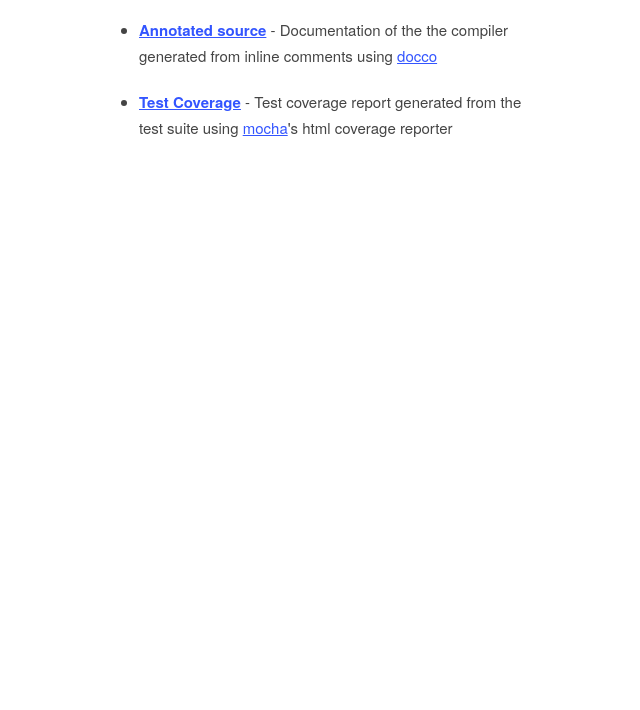
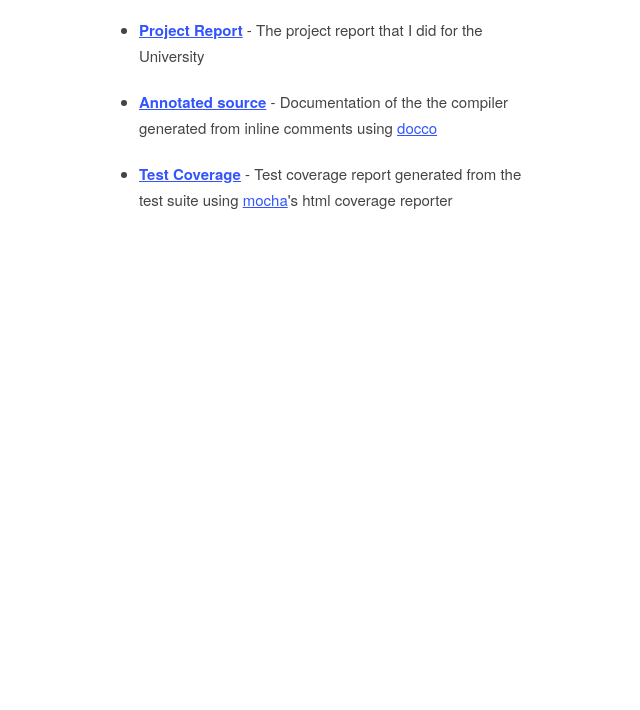
Before and after one commit to bengourley/Cap, a plain HTML site: page index.html in a window 1280 px wide. Shown: the part 90-800 px from the top of the page, without its empty margins (301-941 px from the left). Drawn offline with Linux system fonts and the light colour scheme.

Commit message:
Added link to report

```diff
--- a/index.html
+++ b/index.html
@@ -29,6 +29,7 @@
   <body>
     <h1>Cap Documentation</h1>
     <ul>
+      <li><strong><a href="report.pdf">Project Report</a></strong> - The project report that I did for the University</li>
       <li><strong><a href="docs/compiler.html">Annotated source</a></strong> - Documentation of the the compiler generated from inline comments using <a href="http://jashkenas.github.com/docco/">docco</a></li>
       <li><strong><a href="coverage.html">Test Coverage</a></strong> - Test coverage report generated from the test suite using <a href="http://visionmedia.github.com/mocha/">mocha</a>'s html coverage reporter</li>
   </body>
```
